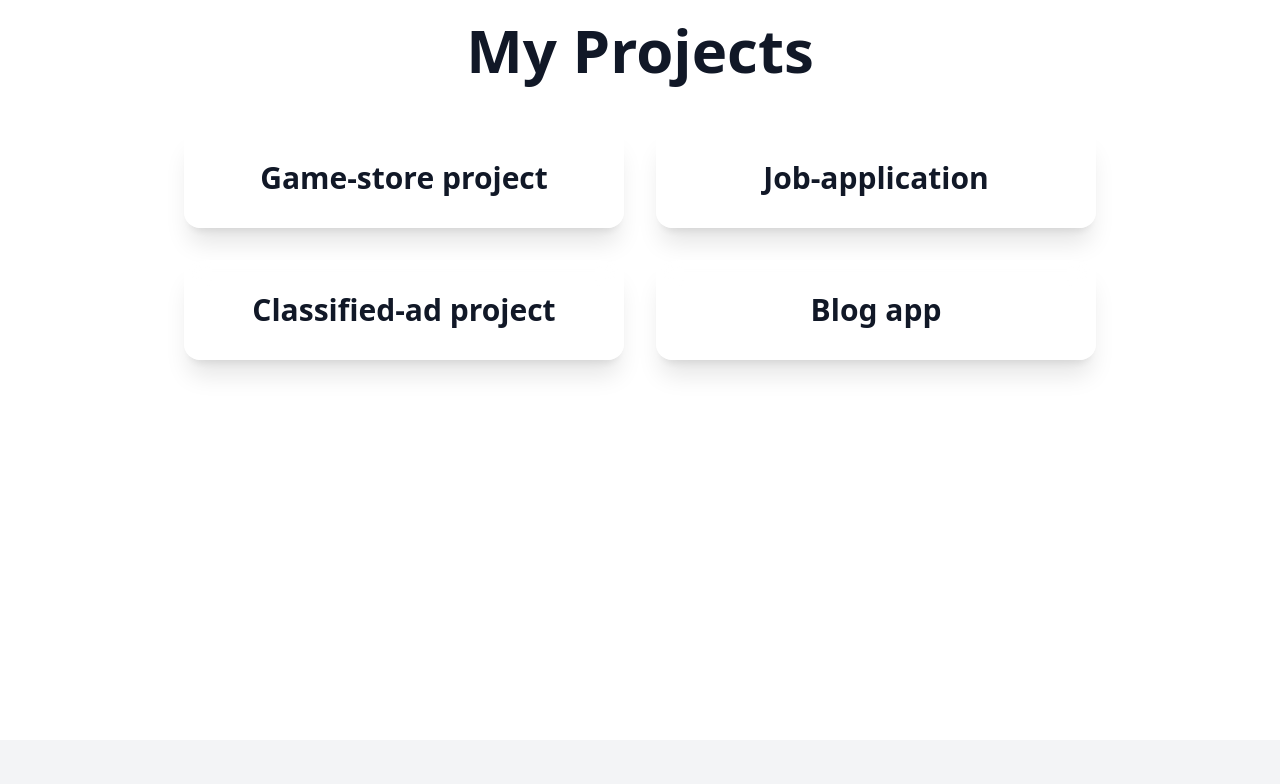
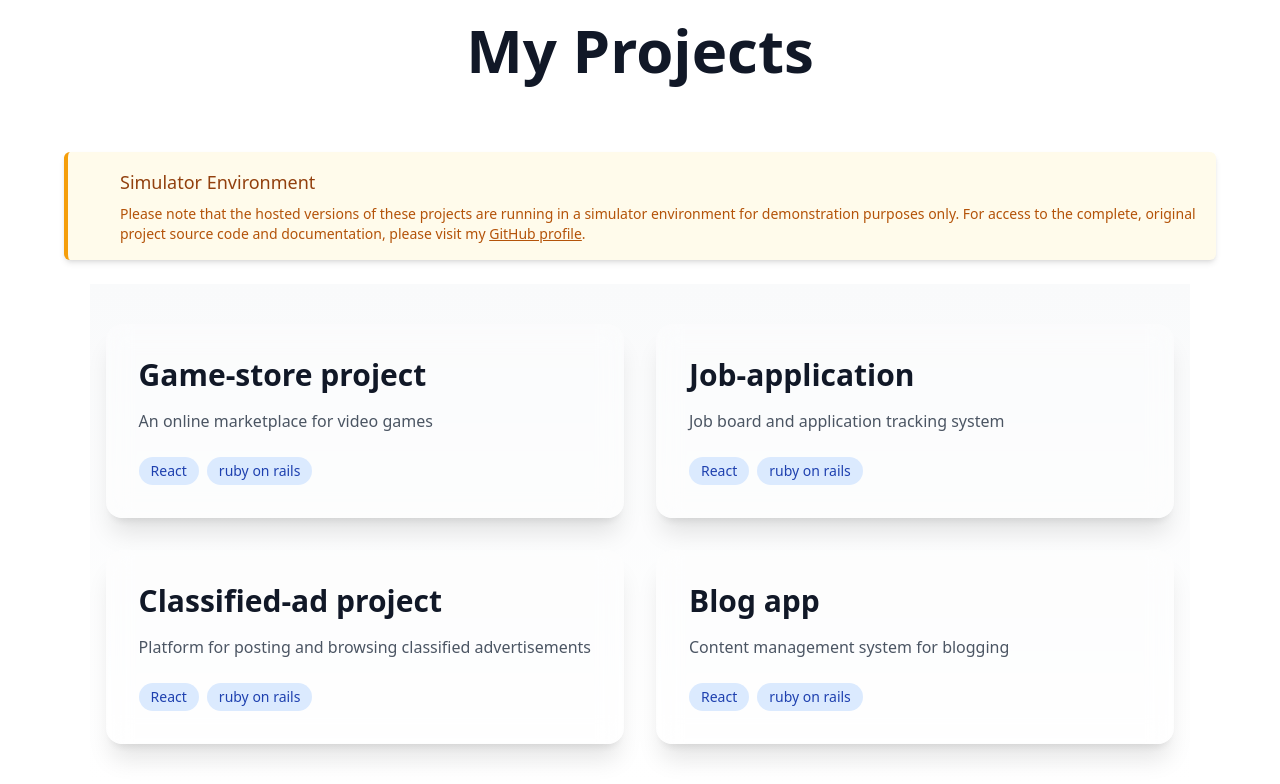
Before and after one commit to ahmedi911/React_viteTesting, a Next.js app: page / in a window 1280 px wide. Shown: the part 860-1644 px from the top of the page. Built offline with nearby package versions, Linux system fonts and the light colour scheme.

Commit message:
Your commit message

```diff
--- a/app/page.tsx
+++ b/app/page.tsx
@@ -1,10 +1,38 @@
 "use client";
-
+// import { Github } from 'lucide-react';
 import { motion } from "motion/react";
 import React from "react";
 import { AuroraBackground } from "../components/ui/aurora-background";
 import Image from "next/image";
 import { FaInstagram, FaLinkedin, FaFacebook, FaEnvelope } from "react-icons/fa";
+
+
+const projects = [
+    {
+      name: "Game-store project",
+      description: "An online marketplace for video games",
+      link: "https://game-store-plum.vercel.app/", // Replace with your actual links
+      technologies: ["React", "ruby on rails"]
+    },
+    {
+      name: "Job-application",
+      description: "Job board and application tracking system",
+      link: "https://job-application-smoky.vercel.app/",
+      technologies: ["React", "ruby on rails"]
+    },
+    {
+      name: "Classified-ad project",
+      description: "Platform for posting and browsing classified advertisements",
+      link: "https://classfied-ad.vercel.app/",
+      technologies: ["React", "ruby on rails"]
+    },
+    {
+      name: "Blog app",
+      description: "Content management system for blogging",
+      link: "https://proj-1-delta.vercel.app/",
+      technologies: ["React", "ruby on rails"]
+    }
+  ];
 
 const skills = [
   // Frontend Skills
@@ -90,18 +118,65 @@ export default function Home() {
   <h1 className="text-4xl md:text-6xl font-bold text-gray-900 dark:text-white text-center mb-12">
     My Projects
   </h1>
-
-  <div className="grid grid-cols-1 md:grid-cols-2 lg:grid-cols-2 gap-8 w-3/4 max-w-6xl px-6">
-    {["Game-store project", "Job-application", "Classified-ad project", "Blog app"].map((project, index) => (
-      <div key={index} className="relative group">
-        <div className="bg-white/30 dark:bg-gray-800/40 backdrop-blur-md shadow-xl rounded-2xl p-8 text-center transform transition-all duration-300 hover:scale-105 hover:bg-white/40 dark:hover:bg-gray-800/60">
-          <h2 className="text-2xl md:text-3xl font-semibold text-gray-900 dark:text-white">
-            {project}
-          </h2>
+    <div className="bg-amber-50 border-l-4 border-amber-500 dark:bg-amber-900/30 dark:border-amber-500 p-4 my-6 rounded-md shadow-md max-w-6xl mx-auto">
+      <div className="flex items-start">
+        <div className="flex-shrink-0">
+          <div className="h-6 w-6 text-amber-500" aria-hidden="true" />
+        </div>
+        <div className="ml-3">
+          <h3 className="text-lg font-medium text-amber-800 dark:text-amber-200">
+            Simulator Environment
+          </h3>
+          <div className="mt-2 text-amber-700 dark:text-amber-300">
+            <p className="text-sm">
+              Please note that the hosted versions of these projects are running in a simulator environment
+              for demonstration purposes only. For access to the complete, original project source code and documentation,
+              please visit my <a
+                href="https://github.com/ahmedi911"
+                target="_blank"
+                rel="noopener noreferrer"
+                className="font-medium underline hover:text-amber-900 dark:hover:text-amber-100 transition-colors"
+              >
+                GitHub profile
+              </a>.
+            </p>
+          </div>
         </div>
       </div>
-    ))}
-  </div>
+    </div>
+
+    <div className="py-10 bg-gradient-to-b from-gray-50 to-white dark:from-gray-900 dark:to-gray-800">
+      <div className="container mx-auto px-4">
+        <div className="grid grid-cols-1 md:grid-cols-2 gap-8 max-w-6xl mx-auto">
+          {projects.map((project, index) => (
+            <a target="_blank"
+              href={project.link}
+              key={index}
+              className="group block "
+            >
+              <div className="bg-white/30 dark:bg-gray-800/40 backdrop-blur-md shadow-xl rounded-2xl p-8 h-full transform transition-all duration-300 hover:scale-105 hover:bg-white/40 dark:hover:bg-gray-800/60 border border-transparent hover:border-blue-300 dark:hover:border-blue-500">
+                <h2 className="text-2xl md:text-3xl font-semibold text-gray-900 dark:text-white mb-4">
+                  {project.name}
+                </h2>
+                <p className="text-gray-600 dark:text-gray-300 mb-6">
+                  {project.description}
+                </p>
+                <div className="flex flex-wrap gap-2">
+                  {project.technologies.map((tech, techIndex) => (
+                    <span
+                      key={techIndex}
+                      className="px-3 py-1 text-sm bg-blue-100 dark:bg-blue-900 text-blue-800 dark:text-blue-100 rounded-full"
+                    >
+                      {tech}
+                    </span>
+                  ))}
+                </div>
+              </div>
+            </a>
+          ))}
+        </div>
+      </div>
+    </div>
 </div>
 {/* my skills */}
 
```
